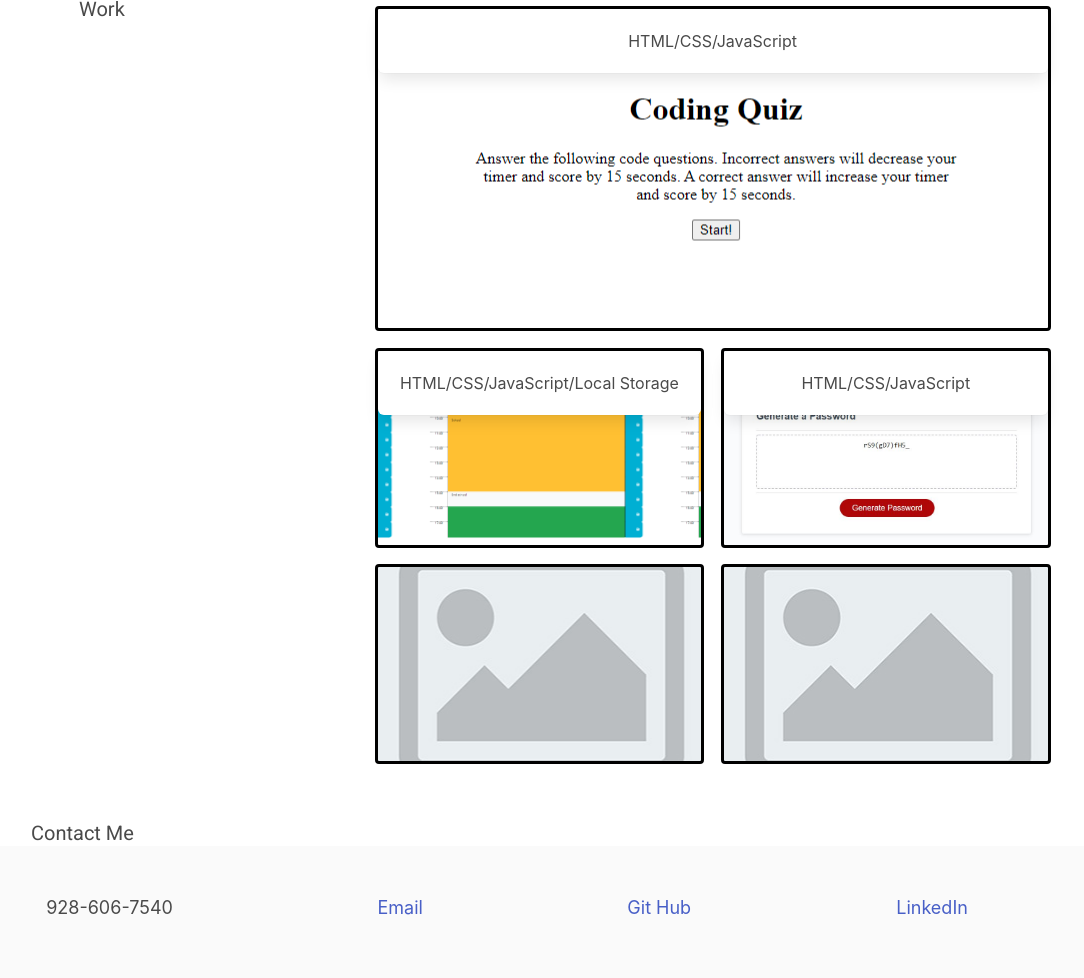
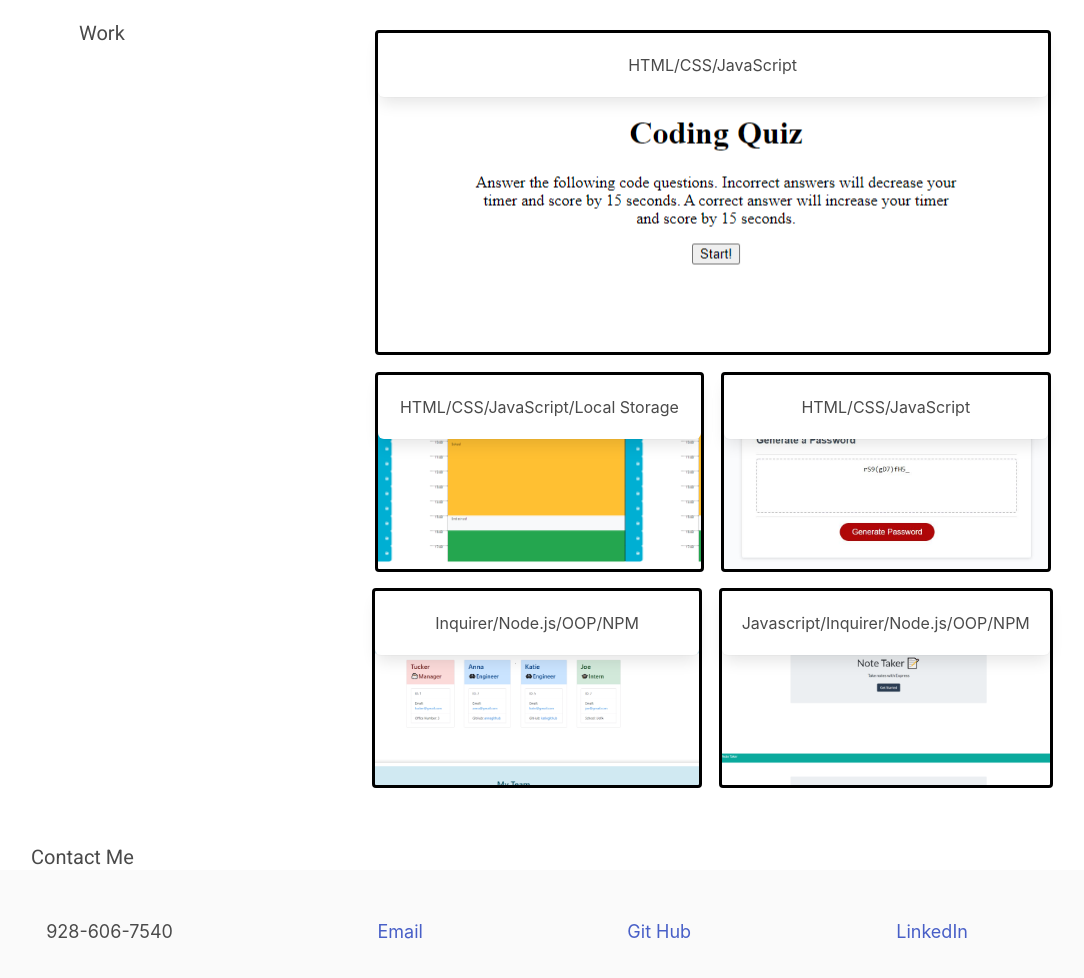
Before and after one commit to AMB718/Portfolio-Page, a plain HTML site: page index.html in a window 1280 px wide. Shown: the part 1559-2537 px from the top of the page, without its empty margins (33-1117 px from the left). Drawn offline with nearby package versions, Linux system fonts and the light colour scheme.

Commit message:
updated flexboxes

```diff
--- a/assets/css/style.css
+++ b/assets/css/style.css
@@ -112,6 +112,18 @@ background-position: center;
   background-position: center;
   background-size: contain;
 }
+#flex4{
+  background-image: url('../images/Team-Profile-Generator.PNG');
+  background-repeat: none;
+  background-position: center;
+  background-size: contain;
+}
+#flex5{
+  background-image: url('../images/Note-Taker.PNG');
+  background-repeat: none;
+  background-position: center;
+  background-size: contain;
+}
 .flexbox-item:first-child {
   min-height: 325px;
   max-width: 100%;
--- a/index.html
+++ b/index.html
@@ -101,7 +101,7 @@
 </div>
             <p>
               My name is Annalisa Bauer. I am a 27 year old student in the
-              University of Arizona Coding Bootcamp. I currently live in the
+              University of Arizona Coding Boot Camp. I currently live in the
               Phoenix Metropolitan area and I have live in Arizona for 17 years.
               I am married to my husband of 4 years and have two dogs and two
               cats. In my downtime I enjoy hiking, traveling, and photography.
@@ -128,9 +128,9 @@
   HTML/CSS/JavaScript
 </a></div>
           <div class="flexbox-item" id='flex2'><a href="https://annalisambauer.github.io/daily-planner/" class="box has-text-centered">HTML/CSS/JavaScript/Local Storage</a></div>
-          <div class="flexbox-item" id='flex3'><a href="https://annalisambauer.github.io/daily-planner/" class="box has-text-centered">HTML/CSS/JavaScript</a></div>
-          <div class="flexbox-item"><a href="#"></a></div>
-          <div class="flexbox-item"><a href="#"></a></div>
+          <div class="flexbox-item" id='flex3'><a href="https://github.com/AnnalisaMBauer/password-generator" class="box has-text-centered">HTML/CSS/JavaScript</a></div>
+          <div class="flexbox-item" id="flex4"><a href="https://github.com/AnnalisaMBauer/team-profile-generator" class="box has-text-centered">Inquirer/Node.js/OOP/NPM</a></div>
+          <div class="flexbox-item" id="flex5"><a href="https://github.com/AnnalisaMBauer/note-taker-app" class="box has-text-centered">Javascript/Inquirer/Node.js/OOP/NPM<a href="#"></a></div>
         </div>
       </section>
       <!-- End of page Contact me section -->
```
Also changed, not shown: assets/images/Note-Taker.PNG (added), assets/images/Team-Profile-Generator.PNG (added).
